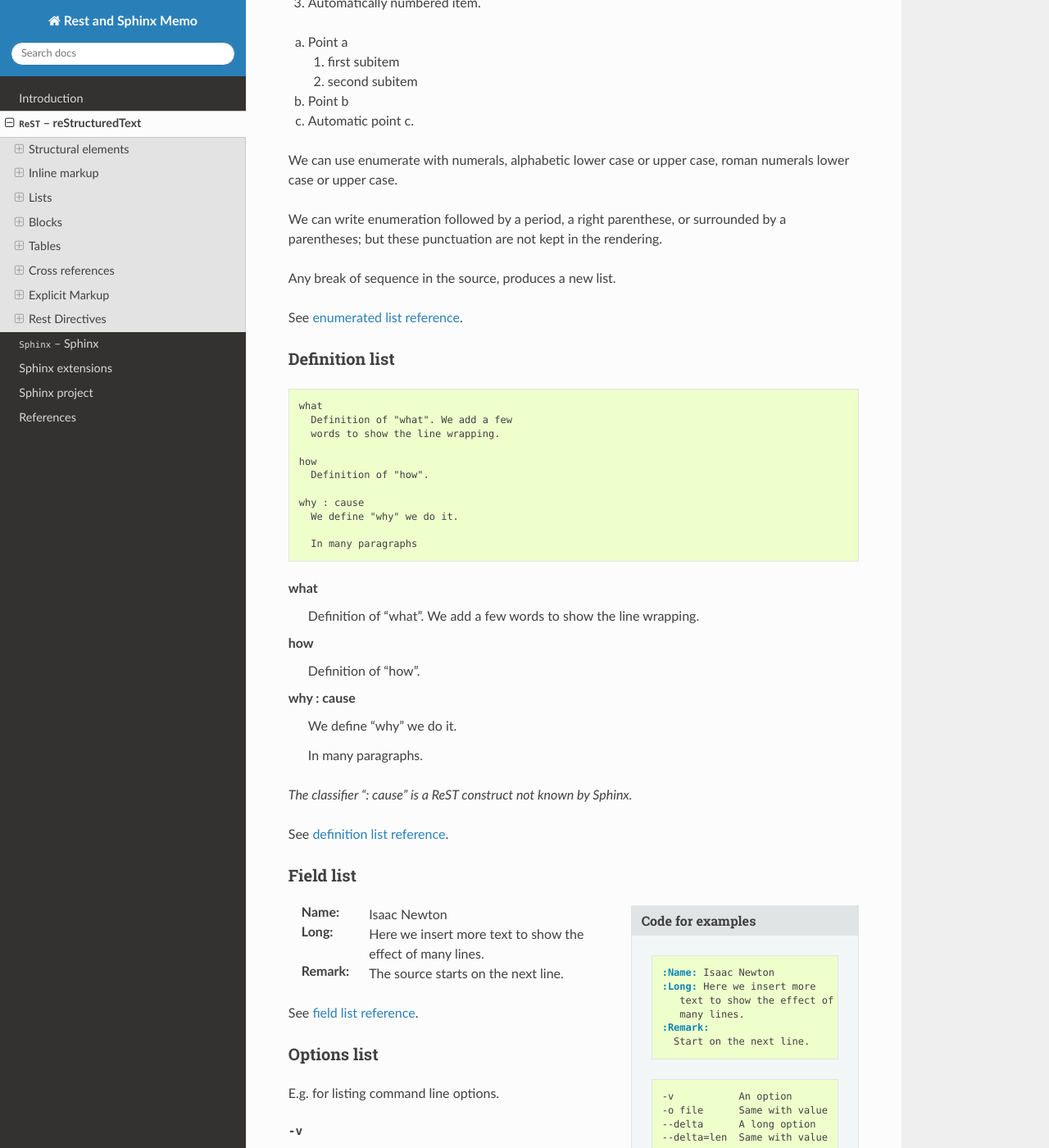
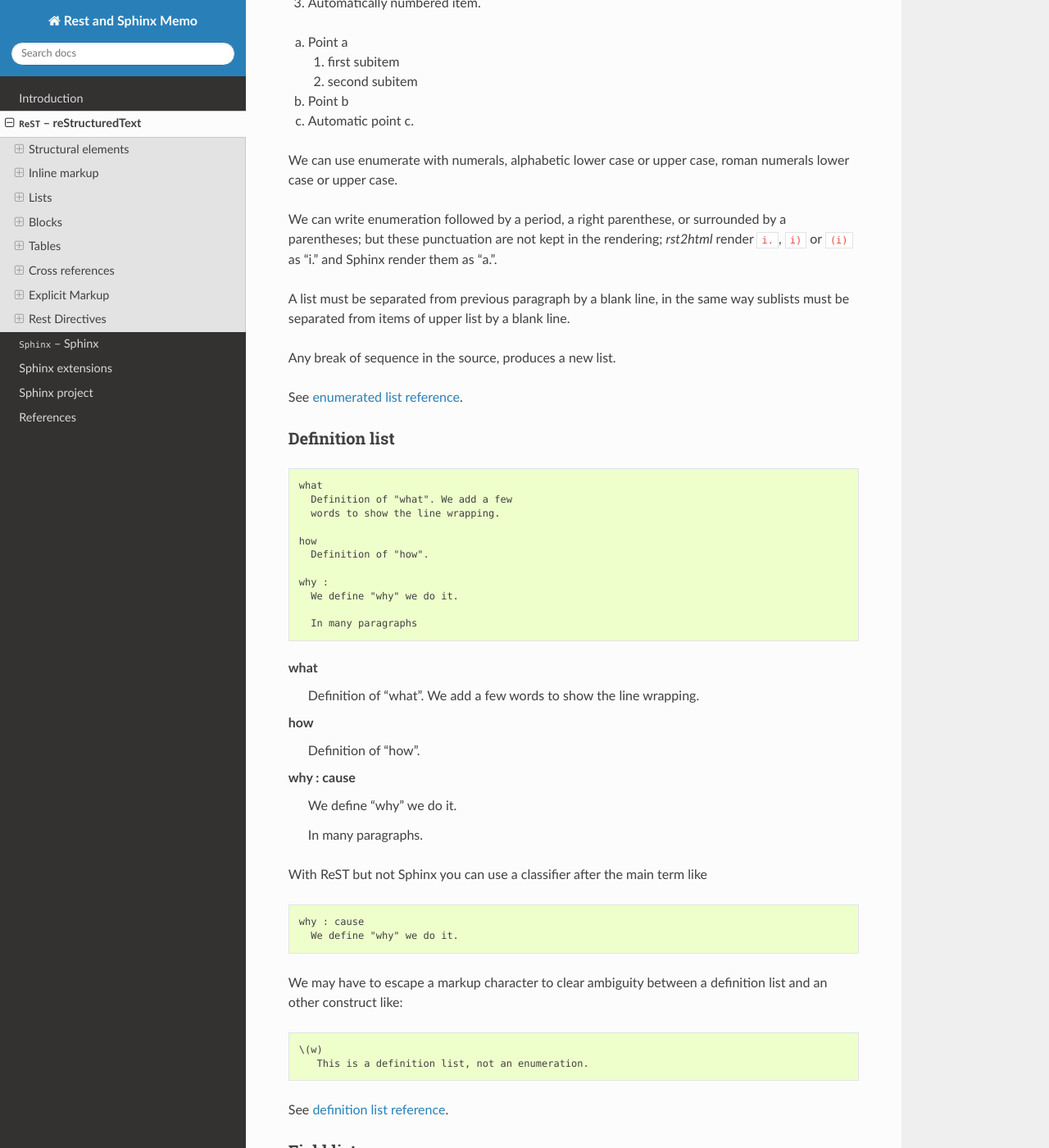
Before and after one commit to marczz/rest-sphinx-memo, a Sphinx documentation site: the page built from source/ReST.rst, in a window 1280 px wide and 1400 px high, scrolled down 3593 px. Shown: the whole window at 82% size. Built offline with Sphinx 7.4.7 and the Read the Docs theme 2.0.0, drawn with Linux system fonts in a browser that asks for light colours; formulas are drawn with MathJax 3; the version number could not be read and is left out; some of the changed text lies outside the part shown.

Commit message:
ReST.rst: refined lists, blocks, hyperlinks.

```diff
--- a/source/ReST.rst
+++ b/source/ReST.rst
@@ -243,7 +243,12 @@
 
 We can write enumeration followed by a period, a right parenthese, or
 surrounded by a parentheses; but these punctuation are not kept in the
-rendering.
+rendering; *rst2html* render ``i.``, ``i)`` or ``(i)`` as "i." and
+Sphinx render them as "a.".
+
+A list must be separated from previous paragraph by a blank line, in
+the same way sublists must be separated from items of upper list by a
+blank line.
 
 Any break of sequence in the source, produces a new list.
 
@@ -267,7 +272,7 @@
    how
      Definition of "how".
 
-   why : cause
+   why :
      We define "why" we do it.
 
      In many paragraphs
@@ -284,7 +289,21 @@
 
   In many paragraphs.
 
-*The classifier ": cause" is a ReST construct not known by Sphinx.*
+With ReST but not Sphinx you can use a classifier after the main term
+like
+::
+
+   why : cause
+     We define "why" we do it.
+
+We may have to escape a markup character to clear ambiguity between
+a definition list and an other construct like:
+
+::
+
+   \(w)
+      This is a definition list, not an enumeration.
+
 
 See :restref:`definition list reference
 <restructuredtext.html#definition-lists>`.
@@ -297,30 +316,22 @@
 
 Field list
 ----------
-.. sidebar:: Code for examples
-
-   ::
-
-      :Name: Isaac Newton
-      :Long: Here we insert more
-         text to show the effect of
-         many lines.
-      :Remark:
-        Start on the next line.
-
-   ::
-
-      -v           An option
-      -o file      Same with value
-      --delta      A long option
-      --delta=len  Same with value
-
-:Name: Isaac Newton
-:Long: Here we insert more
-   text to show the effect of
-   many lines.
-:Remark:
-  The source starts on the next line.
+.. list-table::
+   :widths: 30, 40
+
+   *
+      - .. code-block:: ReST
+
+             :Name: Isaac Newton
+             :Long: Here we insert more text
+                in many lines.
+             :Remark:
+               Starts on the next line.
+      - :Name: Isaac Newton
+        :Long: Here we insert more text
+           in many lines.
+        :Remark:
+          Starts on the next line.
 
 See :restref:`field list reference
 <restructuredtext.html#field-lists>`.
@@ -332,55 +343,35 @@
 ------------
 E.g. for listing command line options.
 
--v           An option
--o file      Same with value
---delta      A long option
---delta=len  Same with value
+.. list-table::
+   :widths: 30, 40
+
+   *
+      - .. code-block:: ReST
+
+           -v         An option
+           -o file    Same with value
+           --delta    A long option
+           --delta=len  Same with value
+           --option-name-is-long
+              description on the next line.
+
+      - -v         An option
+        -o file    Same with value
+        --delta    A long option
+        --delta=len  Same with value
+        --option-name-is-long
+           description on the next line.
+
+
+It is nice to align option descriptions, but not mandatory, but at
+least two spaces must separate an option from the description.
 
 .. index::
    !block
    single: block; literal
    literal block
 
-.. sidebar:: Code for example
-
-   ::
-
-      Block one
-
-      ::
-
-         **No** interpretation of
-         |special| characters.
-
-      Block in condensed syntax::
-
-         -  Im not a list.
-
-      Another block! ::
-
-         In the text body,
-            indentation is
-         preserved
-
-   .. warning::
-
-      *Sphinx* use literal blocks to :ref:`highlight source code
-      <code_highlighting>`, so ``**No**`` is still written
-      with a  bold font by *Sphinx* while being not interpreted by
-      *rst2html*.
-
-      to disable *Pygment* decorations in *Sphinx* use a
-      :ref:`code block <code_block>` in ``text`` language.
-
-   ::
-
-      | Line block
-      | New line and we are still on
-        the same line
-      |   Yet a new line
-
-
 Blocks
 ======
 
@@ -402,28 +393,72 @@
 To use a specific formatting, you can use the
 :ref:`code directive <rst-code>`
 
-Block one
-
-::
-
-   **No** interpretation of
-   |special| characters.
+.. list-table::
+   :widths: 35, 35
+
+   *
+      - .. code-block:: ReST
+
+
+           Block one
+
+           ::
+
+              **No** interpretation of
+              |special| characters.
+
+
+      - Block one
+
+        ::
+
+           **No** interpretation of
+           |special| characters.
 
 You can also put the ``::`` at the end of the paragraph preceding the
 block. When text immediately precedes the ``::`` the two colons are
 displayed as ":", if there is a space before the colons they are
 removed from the output.
 
-Block in condensed syntax::
-
-  -  Im not a list.
-
-Another block! ::
-
-   In the text body,
-      indentation is
-   preserved
-
+
+
+.. list-table::
+   :widths: 35, 35
+
+   *
+      - .. code-block:: ReST
+
+           Block in condensed syntax::
+
+             -  Im not a list.
+
+      - Block in condensed syntax::
+
+          -  Im not a list.
+
+   *   - .. code-block:: ReST
+
+            Another block! ::
+
+               In the text body,
+                  indentation is
+               preserved
+
+       - Another block! ::
+
+            In the text body,
+               indentation is
+            preserved
+
+.. warning::
+
+   *Sphinx* use literal blocks to :ref:`highlight source code
+   <code_highlighting>`, so ``**No**`` is still written
+   with a  bold font by *Sphinx* while being not interpreted by
+   *rst2html*.
+
+   To disable *Pygment* decorations in *Sphinx* use a
+   :ref:`code block <code_block>` in ``text`` language.
 
 .. index::
    single: block; line
@@ -435,10 +470,22 @@
 In a line block (:restref:`ref <restructuredtext.html#line-blocks>`)
 every line is preceded with ``|`` and at least one space.
 
-| Line block
-| New line and we are still on
-  the same line
-|   Yet a new line
+
+.. list-table::
+   :widths: 35, 35
+
+   *
+      - .. code-block:: ReST
+
+           | Line block
+           | New line and we are still on
+             the same line
+           |   Yet a new line
+
+      - | Line block
+        | New line and we are still on
+          the same line
+        |   Yet a new line
 
 .. index::
    pair: block; quotes
@@ -448,7 +495,7 @@
 
 Block quote
 -----------
-.. sidebar:: Code for example
+.. comment
 
    ::
 
@@ -470,6 +517,17 @@
             With these *highlights* ...
 
 
+::
+
+   surrounding paragraph.
+
+      Neither from itself nor from another,
+      Nor from both,
+      Nor without a cause,
+      Does anything whatever, anywhere arise.
+
+      --Nagarjuna - *Mulamadhyamakakarika*
+
 Block quotes (:restref:`ref <restructuredtext.html#block-quotes>`) are
 created by just indenting them more than the surrounding paragraphs.
 
@@ -495,6 +553,14 @@
 Pull-quotes  (:restref:`ref <directives.html#pull-quote>`)
 are similar to blockquotes but are :ref:`directives <rest_directives>`
 
+
+
+.. code-block:: ReST
+
+   .. pull-quote::
+
+      Just as a solid ...
+
 .. pull-quote::
 
   Just as a solid rock is not shaken by the storm, even so
@@ -519,9 +585,15 @@
 *dont forget the final* **s** *of highlights, or you fall down on the*
 :ref:`Sphinx code highlighting directive <code_highlighting>`
 
+.. code-block:: ReST
+
+   .. highlights::
+
+      With these *highlights* ...
+
 .. highlights::
 
-   With these *highlights* we have completed the Rest blocks.
+   With these *highlights* we have completed the ReST blocks.
 
 These three directives are similar in
 html  rendering to :ref:`blockquote` but with a `class` of ``pull-quote``,
@@ -536,13 +608,11 @@
 
 Container
 ---------
-.. sidebar:: Code for example
-
-   ::
-
-      .. container:: myclass
-
-         There is also a general ...
+.. code-block:: ReST
+
+   .. container:: myclass
+
+      There is also a general ...
 
 .. container:: myclass
 
@@ -563,13 +633,12 @@
 
 Class
 -----
-.. sidebar:: Code for example
-
-   ::
-
-      .. class:: myclass
-
-      The class directive ....
+
+.. code-block:: ReST
+
+   .. class:: myclass
+
+   The class directive ....
 
 .. class:: myclass
 
@@ -946,66 +1015,85 @@
 
 There exist two way to write hyperlink references
 (:restref:`ref<restructuredtext.html#hyperlink-references>`),
-either in a citation style or in an inline style.
-
-.. sidebar:: Code for examples
-
-   ::
-
-      A link to `Sphinx Home`_ in citation style.
-
-      .. _Sphinx Home: http://sphinx.pocoo.org
-
-      In-line versions are
-      `Sphinx Home <http://sphinx.pocoo.org>`_
-      or `<http://sphinx.pocoo.org>`_
-
+either in a `citation style`_ or in an `in-line style`_.
+
+.. citation style:
 
 Citation style
 ^^^^^^^^^^^^^^
 
+.. code-block:: ReST
+
+      A link to `Sphinx Home`_ in citation style.
+
+      .. _Sphinx Home: http://sphinx.pocoo.org
+
+
+
 A link to `Sphinx Home`_ in citation style ( :restref:`ref
 <restructuredtext.html#hyperlink-targets>`).
 
 In printed documents the link will be listed similar as a citation, as
 opposed to HTML documents.
 
+When the target has no embedded spaces the backquotes are not
+necessary:
+
+.. code-block:: ReST
+
+      A link to Sphinx_ in citation style.
+
+
 .. _indirect reference:
 
 If for the same hyperlink target you want to use a you want to use a
 new link text you can use an *indirect reference*. With the following
-indirect references `pocoo`_, `Sphinx`_ and `The manual`_ refer to the
-same place.
-
-::
+indirect references pocoo_, Sphinx_, `The manual`_ and  Documentation_
+refer to the same place.
+
+Like above don't forget backquotes when there are embedded
+whitespaces.
+
+.. code-block:: ReST
 
    .. _pocoo:  http://sphinx.pocoo.org
    .. _Sphinx: pocoo_
    .. _The manual: pocoo_
+   .. _Documentation: `The manual`_
 
 .. _Sphinx Home: http://sphinx.pocoo.org
 .. _pocoo:  http://sphinx.pocoo.org
 .. _Sphinx: pocoo_
 .. _The manual: pocoo_
-
-Even if it does not seem stated in the ReST Manual, it seems that the
-right part of an indirect target should not have embedded whitespaces.
+.. _Documentation: `The manual`_
 
 Note that if you only want to have multiple link text with the same
-target you can also use::
-
-  .. _Sphinx:
-  .. _The manual:
-  .. _pocoo:  http://sphinx.pocoo.org
+target you can also use:
+
+.. code-block:: ReST
+
+   .. _Sphinx:
+   .. _The manual:
+   .. _pocoo:  http://sphinx.pocoo.org
 
 Multiple adjacent internal hyperlink targets
 will  all point to the same element.
 
+.. in-line style:
+
 In-line style
 ^^^^^^^^^^^^^
 
-In-line versions are `Sphinx Home <http://sphinx.pocoo.org>`_ or
-`<http://sphinx.pocoo.org>`_.
++--------------------------------------+--------------------------------------+
+|.. code-block:: ReST                  |In-line versions are `Sphinx Home     |
+|                                      |<http://sphinx.pocoo.org>`_ or        |
+|    In-line versions are              |`<http://sphinx.pocoo.org>`_.         |
+|    `Sphinx Home                      |                                      |
+|    <http://sphinx.pocoo.org>`_       |                                      |
+|    or `<http://sphinx.pocoo.org>`_   |                                      |
+|                                      |                                      |
++--------------------------------------+--------------------------------------+
+
 
 .. index::
    hyperlink; standalone
@@ -1029,9 +1117,12 @@
 internal document reference
 ---------------------------
 To define ``label`` as label for any text location internal to a document,
-precede the text location with::
+precede the text location with:
+
+.. code-block:: ReST
 
    .. _label:
+   .. _other label:
 
 plus a blank line.
 
@@ -1044,16 +1135,17 @@
 
    which are a _`span of running text` in a paragraph.
 
-
 There are two ways of referencing a label.
 
 .. _rest_ref:
 
 The :restref:`reST way
 <restructuredtext.html#hyperlink-targets>`
-is::
-
-    `label`_
+is:
+
+.. code-block:: ReST
+
+   label_ or `other label`_
 
 The *preferred*
 :sphinx:`Sphinx way <markup/inline.html#cross-referencing-syntax>`
```
